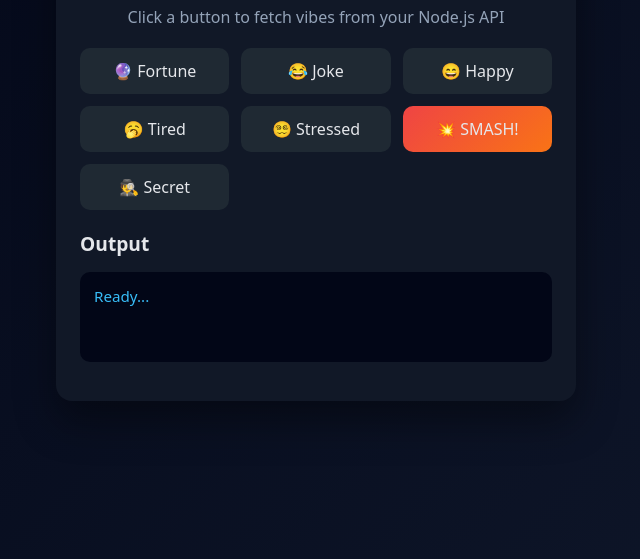
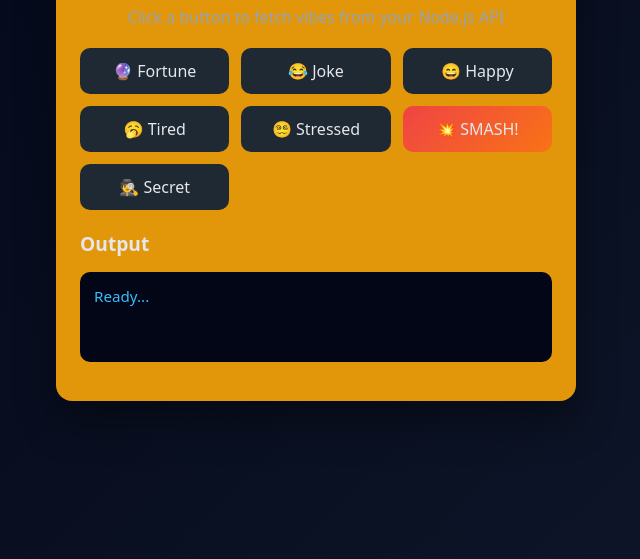
Before and after one commit to Lem-wel/VibeCheck-Lem_Andrei, a website: page frontend/index.html in a window 1280 px wide. Shown: the part 241-800 px from the top of the page, without its empty margins (324-964 px from the left). Drawn offline with Linux system fonts and the light colour scheme.

Commit message:
Changes bg color to black and card color to orange

```diff
--- a/frontend/index.html
+++ b/frontend/index.html
@@ -7,8 +7,8 @@
 
   <style>
     :root {
-      --bg: #0f172a;
-      --card: #111827;
+      --bg: #020306;
+      --card: #e29609;
       --accent: #38bdf8;
       --text: #e5e7eb;
       --muted: #94a3b8;
```
